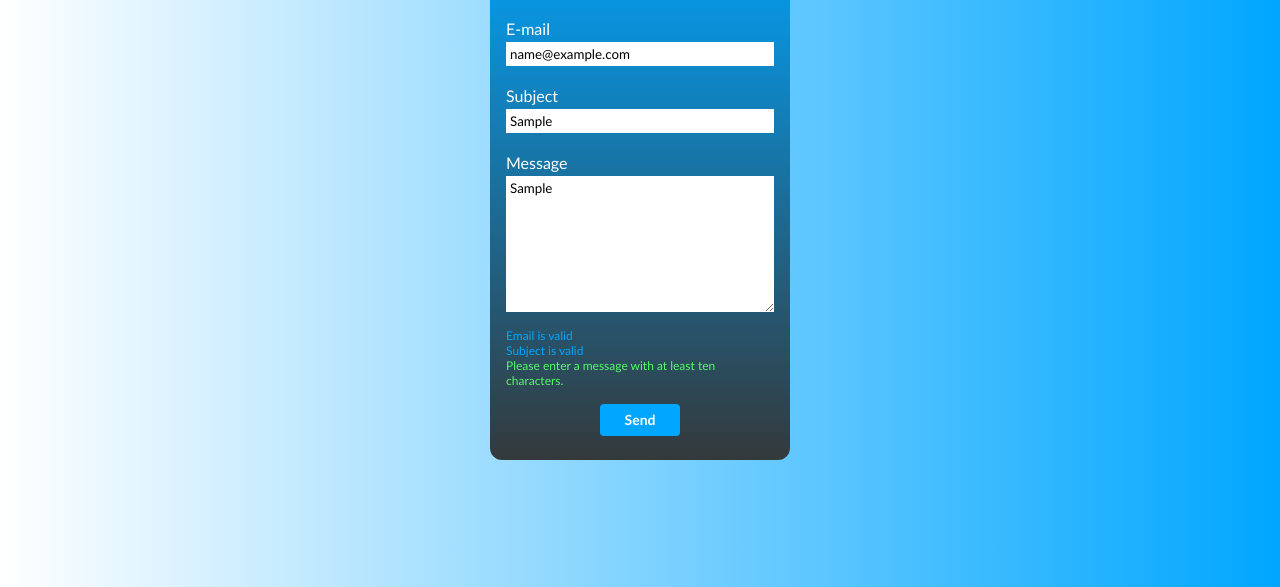
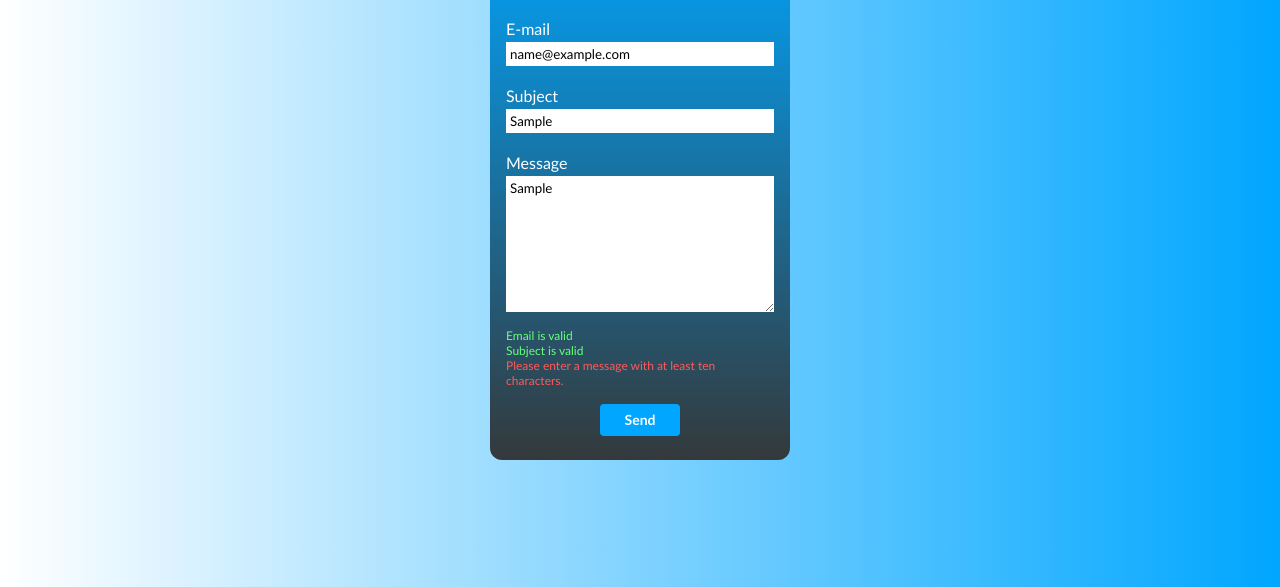
Before and after one commit to michaelbanzeu/contact-validation-form, a plain HTML site: page index.html in a window 1280 px wide. Both pictures are taken after typing "name@example.com", "Sample", "Sample" into the empty fields and a click on the button "Send". Shown: the part 213-800 px from the top of the page. Drawn offline with Linux system fonts and the light colour scheme.

Commit message:
Update style.css

```diff
--- a/style.css
+++ b/style.css
@@ -20,7 +20,6 @@ form {
     padding: 12px;
     border-radius: 12px;
     background: linear-gradient(to bottom, rgb(0, 166, 255), rgb(52, 57, 59));
-    /* background-color: rgb(52, 57, 59); */
     color: white;
 }
 
@@ -70,9 +69,10 @@ button {
 }
 
 .valid {
-    color: rgb(0, 166, 255);
+    color: rgb(104, 255, 124);
 }
 
 .error {
-    color: rgb(84, 250, 106);
+    color: rgb(255, 90, 90);
+
 }
```
